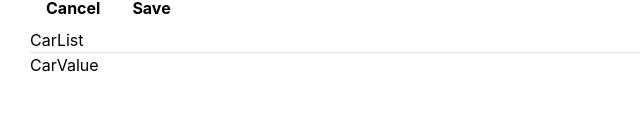
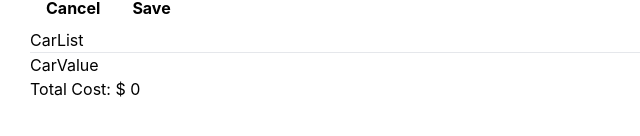
Before and after one commit to ShehabAbbas95/Practicing-Redux, a Next.js app: page / in a window 1280 px wide. Shown: the part 210-346 px from the top of the page, without its empty margins (0-640 px from the left). Built offline with nearby package versions, Linux system fonts and the light colour scheme.

Commit message:
Add the total value with filtered one

```diff
--- a/components/CarValue.tsx
+++ b/components/CarValue.tsx
@@ -1,10 +1,26 @@
 import React from "react";
 import { FC } from "react";
+import { useSelector } from "react-redux";
+import { CarInitialStateProps } from "../store/slices/carsSlice";
 
 const CarValue: FC = () => {
+  const totalCost = useSelector((state: { cars: CarInitialStateProps }) => {
+    const filteredCars = state.cars.data.filter((car) => {
+      return car.carName
+        .toLowerCase()
+        .includes(state.cars.searchTerm.toLowerCase());
+    });
+    let cost: number = 0;
+    for (let car of filteredCars) {
+      let carCost = parseInt(car.carCost);
+      cost += carCost;
+    }
+    return cost.toString(); // convert number to string
+  });
   return (
     <div>
       <h1>CarValue</h1>
+      <p>Total Cost: $ {totalCost}</p>
     </div>
   );
 };
--- a/store/slices/carsSlice.tsx
+++ b/store/slices/carsSlice.tsx
@@ -3,7 +3,7 @@ import { createSlice, nanoid } from "@reduxjs/toolkit";
 export interface Car {
   id: string;
   carName: string;
-  carCost: number;
+  carCost: string;
 }
 export interface CarInitialStateProps {
   data: Car[];
--- a/store/slices/formSlice.tsx
+++ b/store/slices/formSlice.tsx
@@ -3,12 +3,12 @@ import { addCar } from "./carsSlice";
 
 export interface FormInitialStateProps {
   carName: string;
-  carCost: number;
+  carCost: string;
 }
 
 const initialState: FormInitialStateProps = {
   carName: "",
-  carCost: 0,
+  carCost: "",
 };
 
 const formSlice = createSlice({
@@ -25,7 +25,7 @@ const formSlice = createSlice({
   extraReducers: (builder) => {
     builder.addCase(addCar, (state, action) => {
       state.carName = "";
-      state.carCost = 0;
+      state.carCost = "";
     });
   },
 });
```
